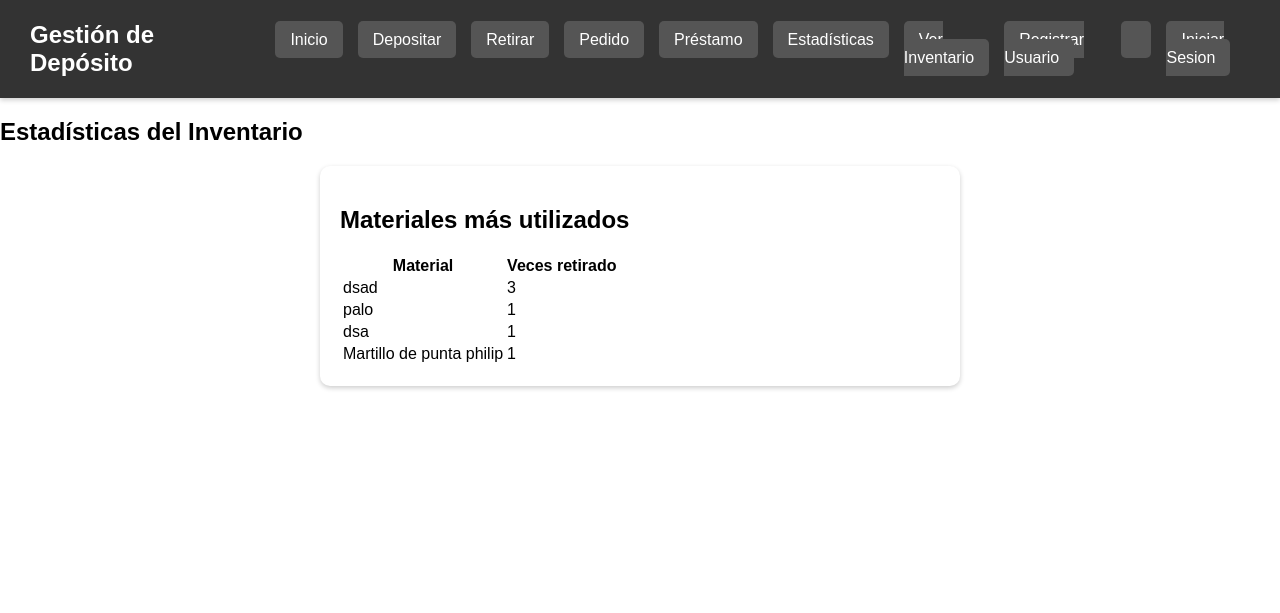
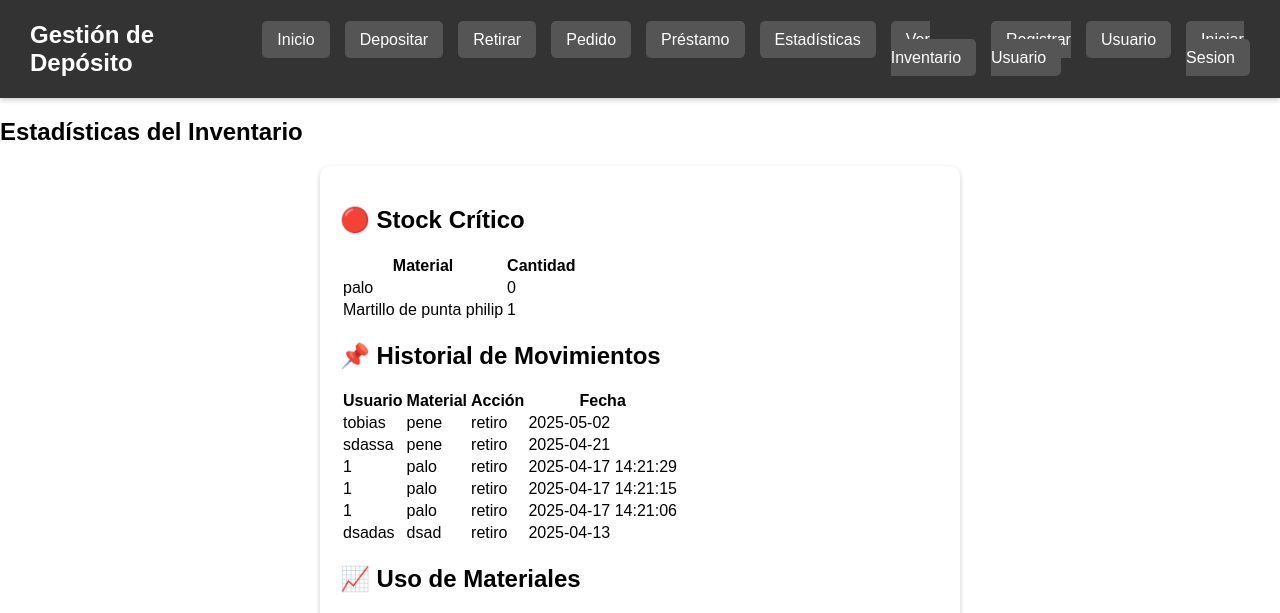
Before and after one commit to Roturox/SGD-PP, a Flask app: page /estadisticas in a window 1280 px wide. Shown: the top 613 px of the page. Run offline with Flask 3, Linux system fonts and the light colour scheme; a user stored in the database is signed in; data comes from the database, SQL or seed files in the repository; both versions use the stored data as it was after the commit.

Commit message:
qcy lo hice antes de entrar a taller

```diff
--- a/app.py
+++ b/app.py
@@ -249,13 +249,29 @@ def pedido():
 
 #Inicio de Estadisticas--
 @app.route('/estadisticas')
+@requiere_login  # 🔒 Solo usuarios autenticados pueden ver las estadísticas
 def estadisticas():
     conn = conectar_bd()
     cursor = conn.cursor()
-    cursor.execute("SELECT nombre, COUNT(*) FROM Inventario GROUP BY nombre ORDER BY COUNT(*) DESC")
-    estadisticas = cursor.fetchall()
+
+    # 📌 Stock crítico: materiales con menos de 5 unidades
+    cursor.execute("SELECT nombre, cantidad FROM Inventario WHERE cantidad < 5")
+    stock_critico = cursor.fetchall()
+
+    # 📌 Historial de movimientos
+    cursor.execute("SELECT usuario, codigo_barras, accion, fecha FROM Movimientos ORDER BY fecha DESC LIMIT 10")
+    movimientos = cursor.fetchall()
+
+    # 📌 Datos para el gráfico
+    cursor.execute("SELECT codigo_barras, COUNT(*) FROM Movimientos WHERE accion = 'retiro' GROUP BY codigo_barras")
+    datos_grafico = cursor.fetchall()
+
+    etiquetas = [item[0] for item in datos_grafico]  # Nombres de materiales
+    datos = [item[1] for item in datos_grafico]  # Cantidad retirada
+
     conn.close()
-    return render_template("estadisticas.html", estadisticas=estadisticas)
+
+    return render_template("estadisticas.html", stock_critico=stock_critico, movimientos=movimientos, etiquetas=etiquetas, datos=datos)
 #Fin de Estadisticas--
 
 if __name__ == "__main__":
--- a/cambiar_contraseña.py
+++ b/cambiar_contraseña.py
@@ -4,7 +4,7 @@ import sqlite3
 conn = sqlite3.connect("inventario_colegio.db")
 cursor = conn.cursor()
 
-nueva_contraseña = generate_password_hash("Fr1j0l3r0.")  # 🔐 Cifrar nueva contraseña
+nueva_contraseña = generate_password_hash("a")  # 🔐 Cifrar nueva contraseña
 
 cursor.execute("UPDATE Usuarios SET contraseña = ? WHERE dni = '4720375'", (nueva_contraseña,))
 conn.commit()
--- a/templates/estadisticas.html
+++ b/templates/estadisticas.html
@@ -11,19 +11,57 @@
 
 
         <main>
-        <h2>Materiales más utilizados</h2>
+            <h2>🔴 Stock Crítico</h2>
             <table>
                 <tr>
                     <th>Material</th>
-                <th>Veces retirado</th>
+                    <th>Cantidad</th>
                 </tr>
-            {% for dato in estadisticas %}
+                {% for item in stock_critico %}
                 <tr>
-                <td>{{ dato[0] }}</td>
-                <td>{{ dato[1] }}</td>
+                    <td>{{ item[0] }}</td>
+                    <td>{{ item[1] }}</td>
                 </tr>
                 {% endfor %}
             </table>
+
+            <h2>📌 Historial de Movimientos</h2>
+            <table>
+                <tr>
+                    <th>Usuario</th>
+                    <th>Material</th>
+                    <th>Acción</th>
+                    <th>Fecha</th>
+                </tr>
+                {% for mov in movimientos %}
+                <tr>
+                    <td>{{ mov[0] }}</td>
+                    <td>{{ mov[1] }}</td>
+                    <td>{{ mov[2] }}</td>
+                    <td>{{ mov[3] }}</td>
+                </tr>
+                {% endfor %}
+            </table>
+
+            <h2>📈 Uso de Materiales</h2>
+            <canvas id="graficoUso"></canvas>  <!-- Área para gráfico -->
+
+            <script>
+                var ctx = document.getElementById('graficoUso').getContext('2d');
+                var grafico = new Chart(ctx, {
+                    type: 'bar',
+                    data: {
+                        labels: {{ etiquetas | tojson }},
+                        datasets: [{
+                            label: 'Cantidad retirada',
+                            data: {{ datos | tojson }},
+                            backgroundColor: 'rgba(255, 99, 132, 0.6)',
+                            borderColor: 'rgba(255, 99, 132, 1)',
+                            borderWidth: 1
+                        }]
+                    }
+                });
+            </script>
         </main>
 </body>
 </html>
--- a/templates/header.html
+++ b/templates/header.html
@@ -1,9 +1,9 @@
-<header>
-    <!-- <div class="logo">
+<header class="header">
+     <!-- <div class="logo">
         <img src="{{ url_for('static', filename='logo.jpg') }}" alt="Logo del Depósito">
-    </div> -->
+    </div>  -->
     <h1>Gestión de Depósito</h1>
-    <nav>
+    <nav class="nav">
         <ul>
             <li><a href="/dashboard">Inicio</a></li>
             <li><a href="/depositar">Depositar</a></li>
@@ -13,8 +13,10 @@
             <li><a href="/estadisticas">Estadísticas</a></li>
             <li><a href="/inventario">Ver Inventario</a></li>
             <li><a href="/agregar_usuario">Registrar Usuario</a></li>
-            <li><i class="fa-solid fa-user"><a href="/usuarios"></a></i></li>
+            <li><a href="/usuarios">Usuario</a></li>
+
             <li><a href="/login">Iniciar Sesion</a></li>
         </ul>
     </nav>
+
 </header>
--- a/templates/layout.html
+++ b/templates/layout.html
@@ -11,7 +11,7 @@
     <!-- Fin del Header -->
 
 
-    <!-- Sección Principal -->ñ
+    <!-- Sección Principal -->
     <main>
         <section class="stock">
             <h2>Stock Crítico</h2>
```
Also changed, not shown: inventario_colegio.db, static/house-solid.svg (added). Lines whose indentation alone changed are shown as unchanged.
